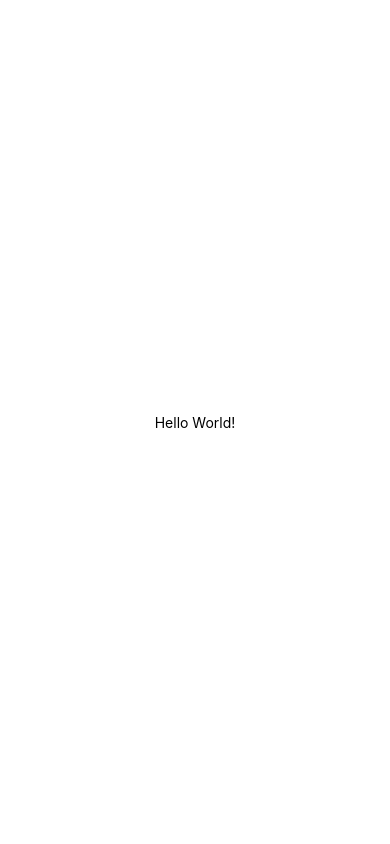
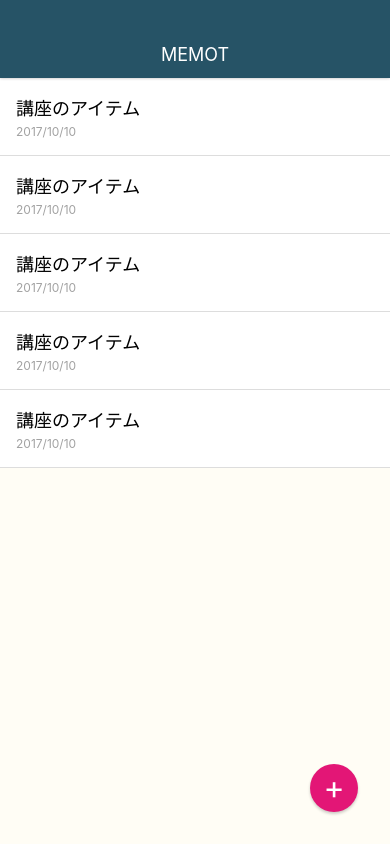
Before and after one commit to KazumasaHayashi/MemoApp, a React Native app: screen / in a window 390 px wide. Built offline with nearby package versions, Linux system fonts and the light colour scheme.

Commit message:
Create Memolist

```diff
--- a/App.js
+++ b/App.js
@@ -2,11 +2,51 @@
 import React from 'react';
 import { StyleSheet, Text, View } from 'react-native';
 
+import BodyText from './src/elements/BodyText';
+
 export default function App() {
   return (
     <View style={styles.container}>
-      <Text>Hello World!</Text>
-      <StatusBar style="auto" />
+      <View style={styles.appbar}>
+        <View>
+          <Text style={styles.appbarTitle}>MEMOT</Text>
+        </View>
+      </View>
+
+      <View style={styles.memoList}>
+        <View style={styles.memoListItem}>
+          <Text style={styles.memoTitle}>講座のアイテム</Text>
+          <Text style={styles.memoDate}>2017/10/10</Text>
+        </View>
+
+        <View style={styles.memoListItem}>
+          <Text style={styles.memoTitle}>講座のアイテム</Text>
+          <Text style={styles.memoDate}>2017/10/10</Text>
+        </View>
+
+        <View style={styles.memoListItem}>
+          <Text style={styles.memoTitle}>講座のアイテム</Text>
+          <Text style={styles.memoDate}>2017/10/10</Text>
+        </View>
+
+        <View style={styles.memoListItem}>
+          <Text style={styles.memoTitle}>講座のアイテム</Text>
+          <Text style={styles.memoDate}>2017/10/10</Text>
+        </View>
+
+        <View style={styles.memoListItem}>
+          <Text style={styles.memoTitle}>講座のアイテム</Text>
+          <Text style={styles.memoDate}>2017/10/10</Text>
+        </View>
+
+
+      </View>
+
+      <View style={styles.memoAddButton}>
+        <Text style={styles.memoAddButtonTitle}>+</Text>
+      </View>
+
+
     </View>
   );
 }
@@ -14,8 +54,71 @@
 const styles = StyleSheet.create({
   container: {
     flex: 1,
-    backgroundColor: '#fff',
+    backgroundColor: '#FFFDF5',
     alignItems: 'center',
     justifyContent: 'center',
+    paddingTop: 78,
+  },
+  memoAddButton: {
+    position: 'absolute',
+    bottom: 32,
+    right: 32,
+    width: 48,
+    height: 48,
+    backgroundColor: '#E31676',
+    borderRadius: 24,
+    fontSize: 24,
+    justifyContent: 'center',
+    alignItems: 'center',
+    justifyContent: 'center',
+    alignItems: 'center',
+    shadowColor: '#000',
+    shadowOffset: { width: 0, height: 2 },
+    shadowOpacity: 0.2,
+    shadowRadius: 3,
+    zIndex: 10,
+  },
+  memoAddButtonTitle: {
+    fontSize: 32,
+    lineHeight: 32,
+    color: '#fff',
+  },
+  memoList: {
+    width: '100%',
+    flex: 1,
+  },
+  memoListItem: {
+    padding: 16,
+    borderBottomWidth: 1,
+    borderBottomColor: '#ddd',
+    backgroundColor: '#fff',
+  },
+  memoTitle: {
+    fontSize: 18,
+    marginBottom: 4,
+  },
+  memoDate: {
+    fontSize: 12,
+    color: '#a2a2a2',
+  },
+  appbar: {
+    position: 'absolute',
+    top: 0,
+    left: 0,
+    right: 0,
+    height: 78,
+    paddingTop: 30,
+    backgroundColor: '#265366',
+    justifyContent: 'center',
+    alignItems: 'center',
+    shadowColor: '#000',
+    shadowOffset: { width: 0, height: 0 },
+    shadowOpacity: 0.3,
+    shadowRadius: 3,
+    zIndex: 10,
+  },
+  appbarTitle: {
+    color: '#fff',
+    fontSize: 18,
   },
 });
--- /dev/null
+++ b/src/elements/BodyText.js
@@ -0,0 +1,23 @@
+import React from 'react';
+import { StyleSheet, View, Text } from 'react-native';
+
+class BodyText extends React.Component {
+    render() {
+        return (
+            <View>
+                <Text style={styles.text}>{this.props.children}</Text>
+            </View>
+        );
+    }
+}
+
+const styles = StyleSheet.create({
+    text: {
+        color: '#DDD',
+        backgroundColor: '#eee',
+    },
+});
+
+
+
+export default BodyText;
```
